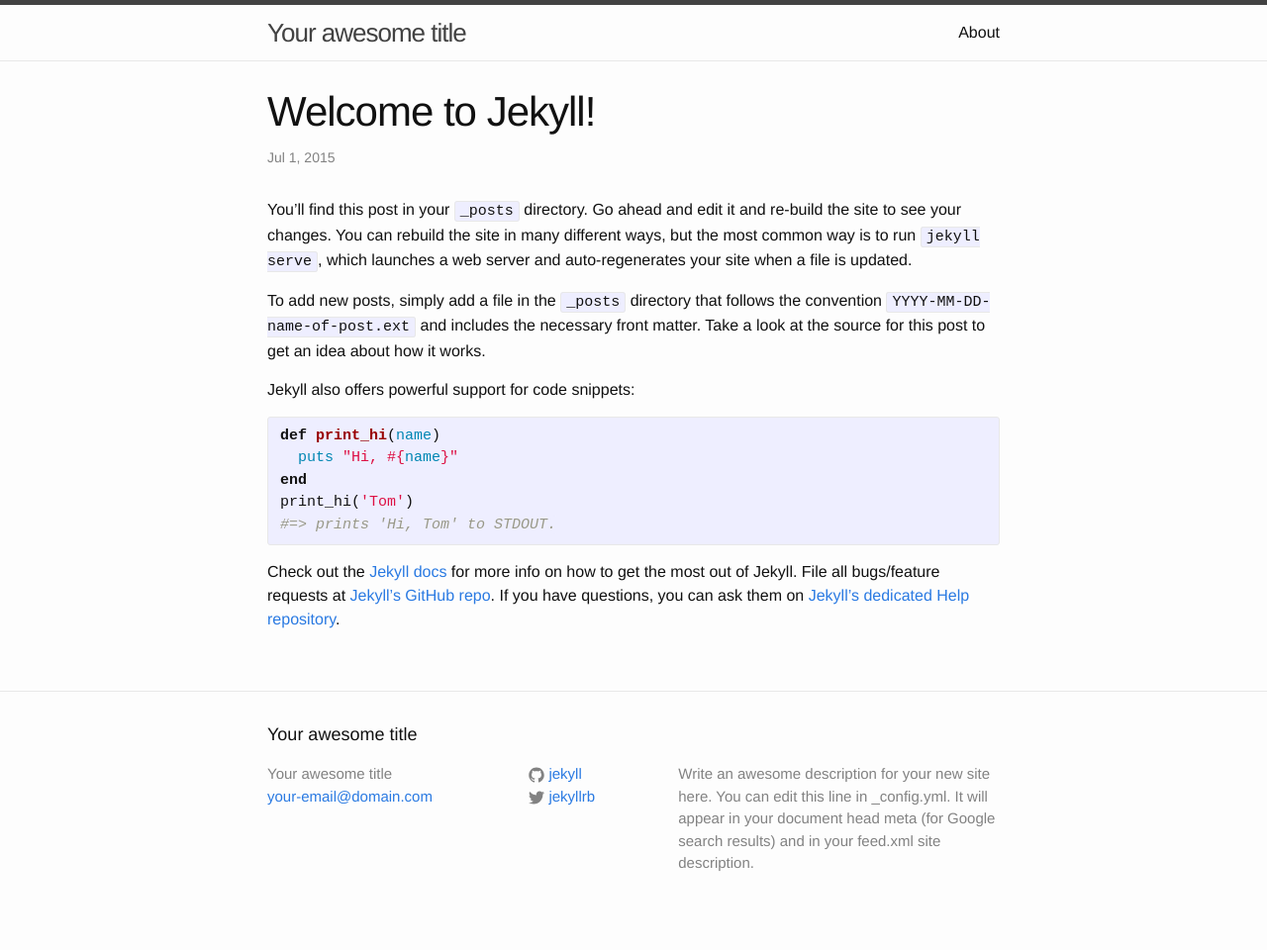
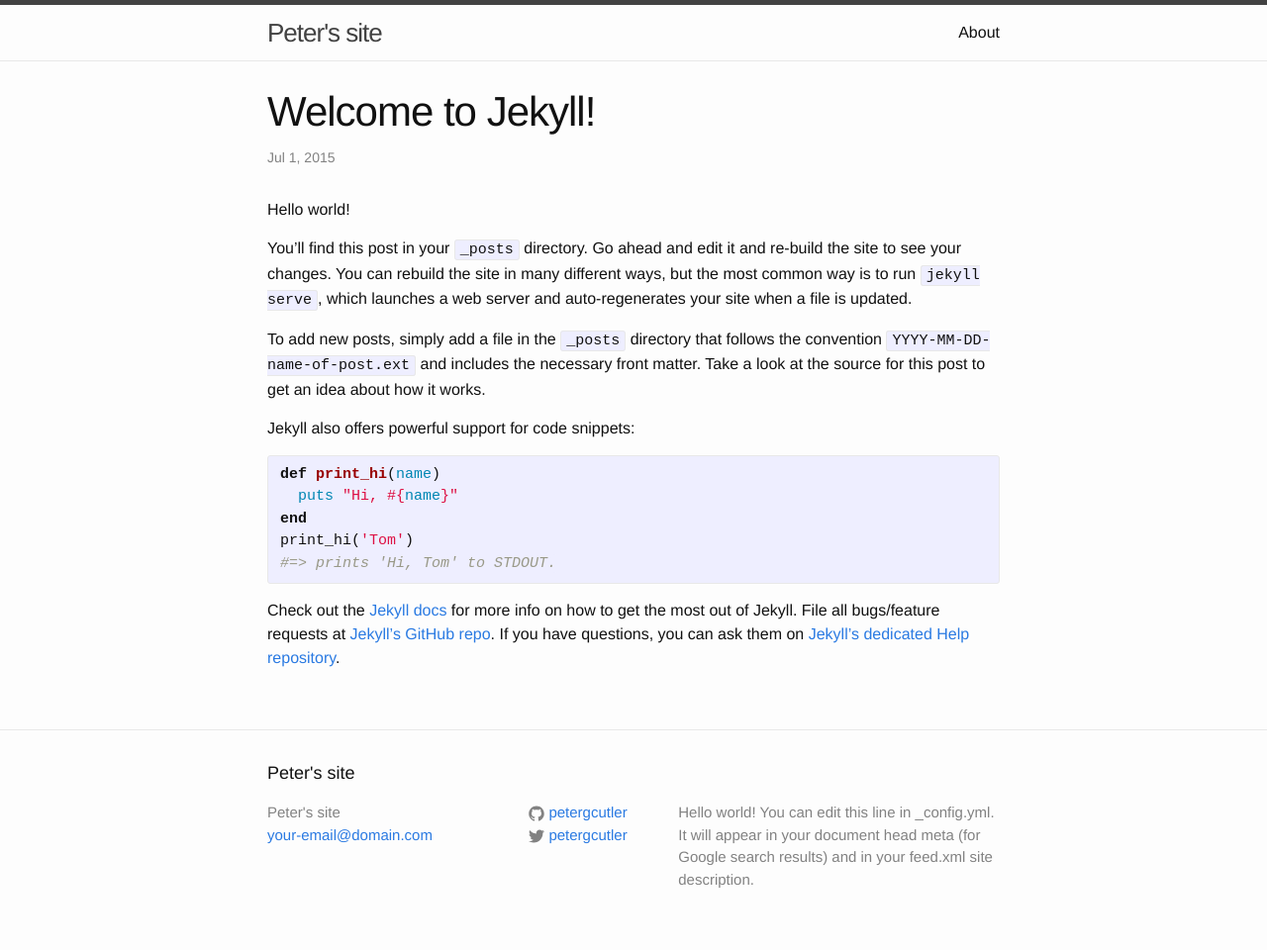
Before and after one commit to petergcutler/2015-portfolio, a Jekyll site: the page built from _posts/2015-07-01-welcome-to-jekyll.markdown, in a window 1280 px wide. Shown: the whole page at 99% size. Built offline with Jekyll 4.4.1, drawn with Linux system fonts in a browser that asks for light colours.

Commit message:
check serve status

```diff
--- a/_config.yml
+++ b/_config.yml
@@ -1,14 +1,14 @@
 # Site settings
-title: Your awesome title
+title: Peter's site
 email: your-email@domain.com
 description: > # this means to ignore newlines until "baseurl:"
-  Write an awesome description for your new site here. You can edit this
+  Hello world! You can edit this
   line in _config.yml. It will appear in your document head meta (for
   Google search results) and in your feed.xml site description.
 baseurl: "" # the subpath of your site, e.g. /blog/
 url: "http://yourdomain.com" # the base hostname & protocol for your site
-twitter_username: jekyllrb
-github_username:  jekyll
+twitter_username: petergcutler
+github_username:  petergcutler
 
 # Build settings
 markdown: kramdown
--- a/_posts/2015-07-01-welcome-to-jekyll.markdown
+++ b/_posts/2015-07-01-welcome-to-jekyll.markdown
@@ -4,6 +4,8 @@
 date:   2015-07-01 10:47:26
 categories: jekyll update
 ---
+Hello world!
+
 You’ll find this post in your `_posts` directory. Go ahead and edit it and re-build the site to see your changes. You can rebuild the site in many different ways, but the most common way is to run `jekyll serve`, which launches a web server and auto-regenerates your site when a file is updated.
 
 To add new posts, simply add a file in the `_posts` directory that follows the convention `YYYY-MM-DD-name-of-post.ext` and includes the necessary front matter. Take a look at the source for this post to get an idea about how it works.
```
Also changed, not shown: 4 other files.
